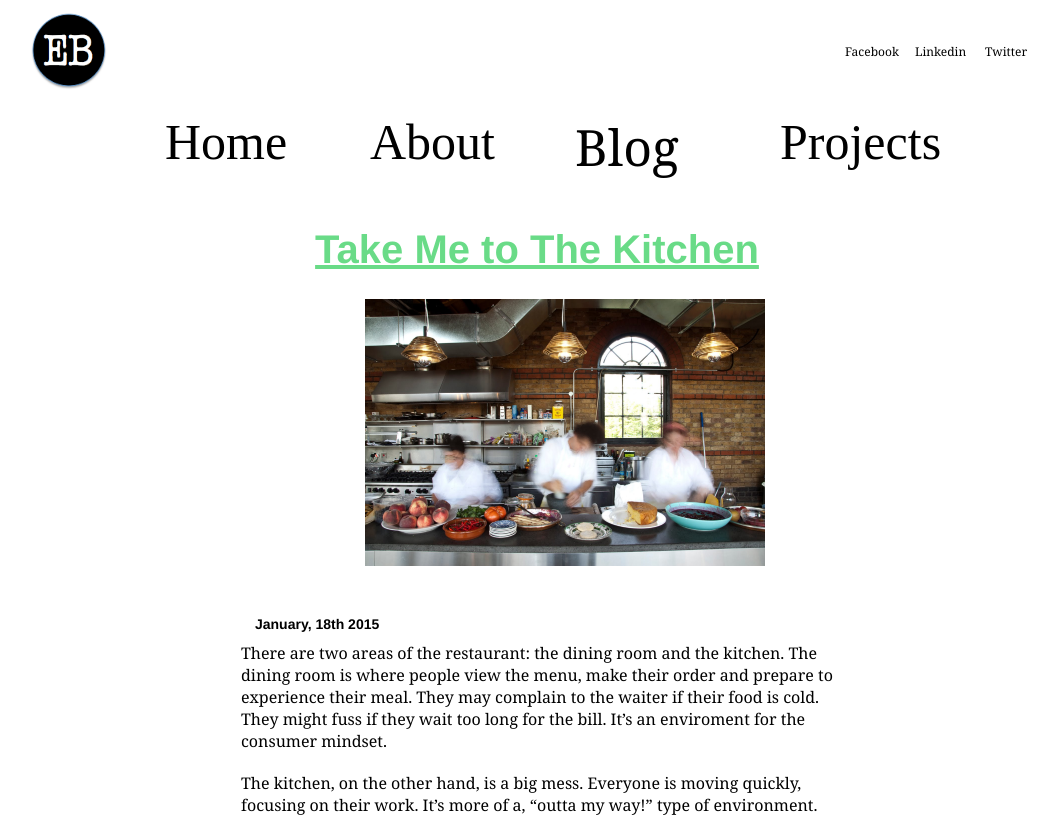
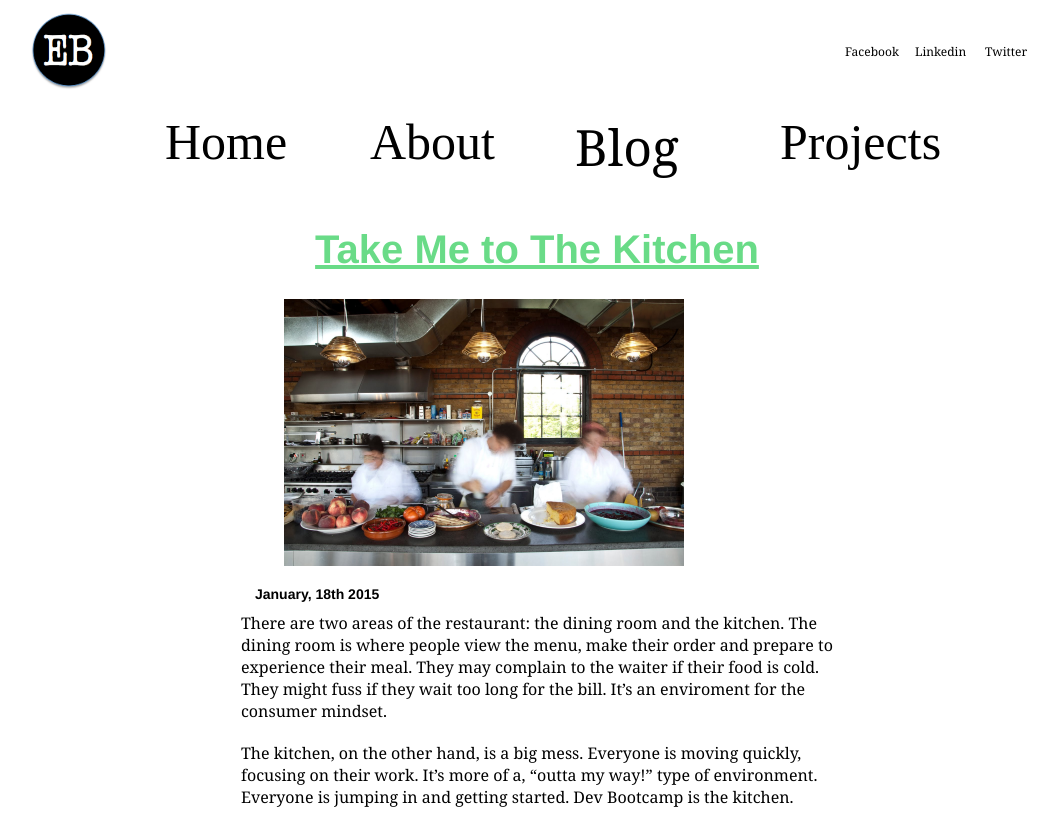
Before and after one commit to EmilyBoer/Emilyboer.github.io, a PHP site: page /blog.html in a window 1280 px wide. Shown: the top 815 px of the page, without its empty margins (103-1161 px from the left). Run offline with PHP 8.4, Linux system fonts and the light colour scheme.

Commit message:
edit phot

```diff
--- a/stylesheets/blog-stylesheet.css
+++ b/stylesheets/blog-stylesheet.css
@@ -133,8 +133,9 @@
 }
 
 #kitchen{
-margin-bottom:50px;
-margin-left: 460px;
+margin-bottom:20px;
+margin-left: 30%;
+margin-right: 30%
 }
 
 #git{
--- a/stylesheets/default.css
+++ b/stylesheets/default.css
@@ -116,7 +116,8 @@
 
 .kitchen{
 margin-bottom:20px;
-margin-left: 460px;
+margin-left: 30%;
+margin-right: 30%
 }
 
 .git{
```
